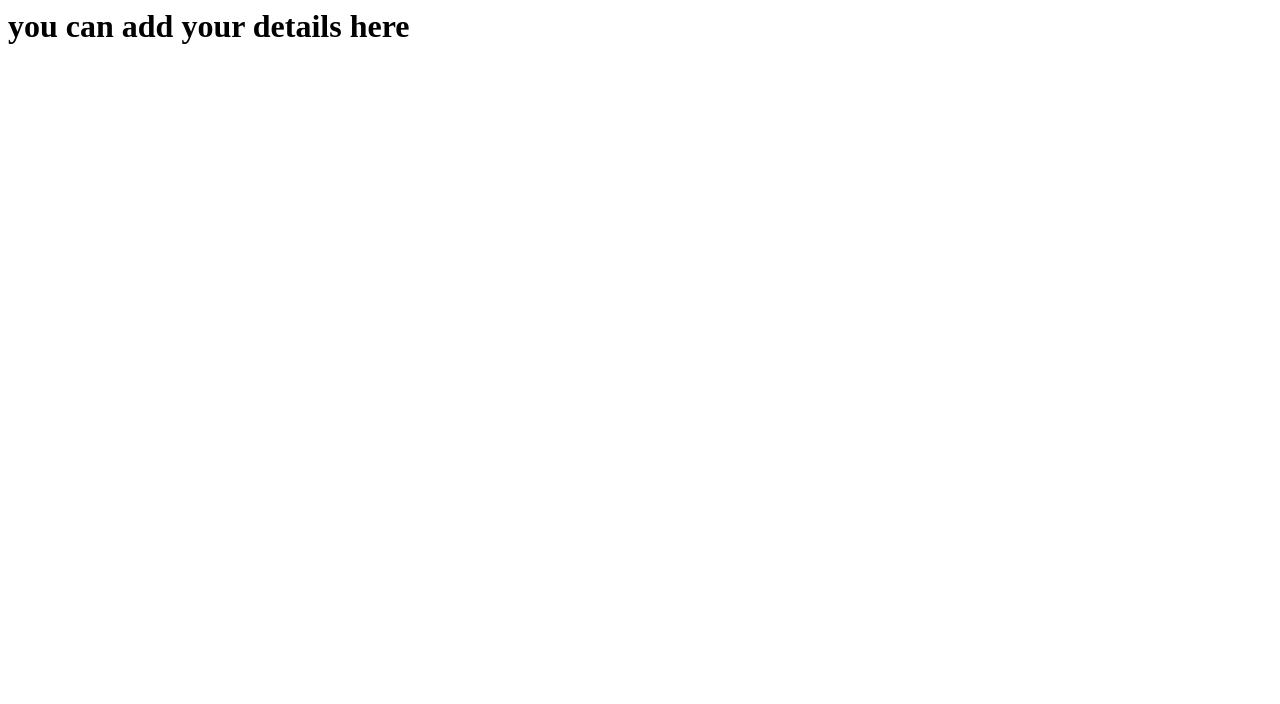
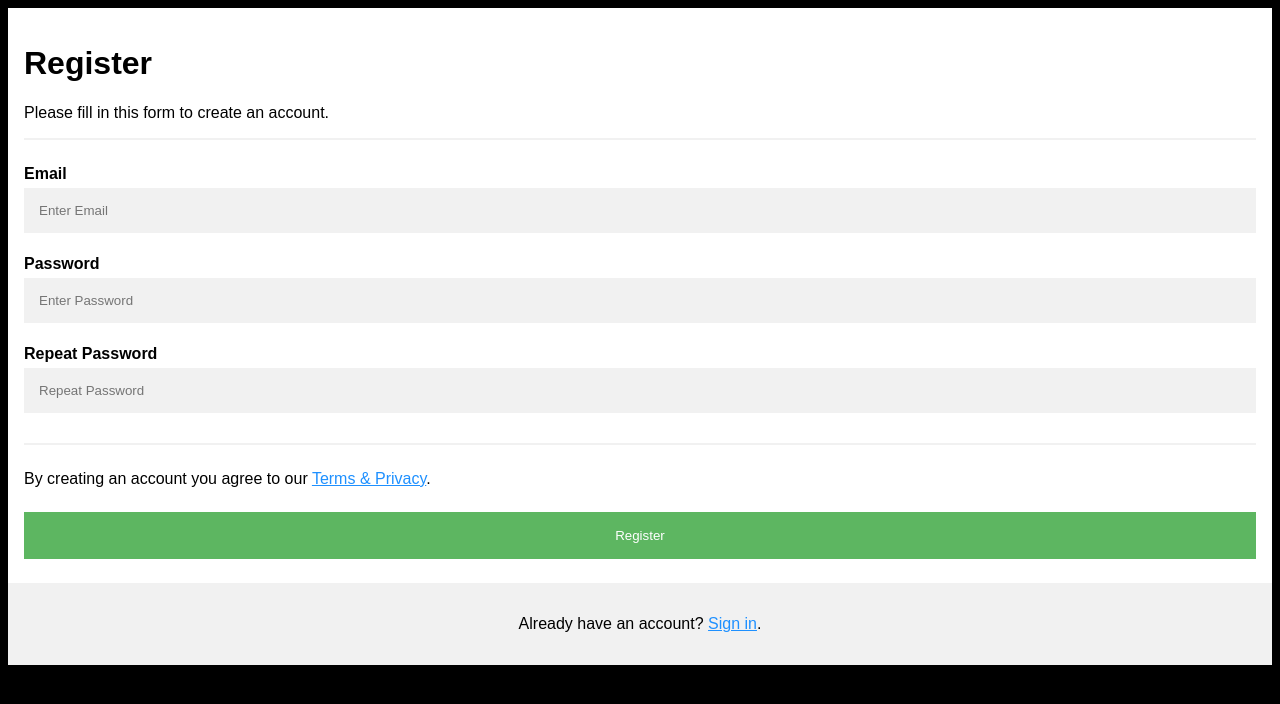
Before and after one commit to AzharUddinSheikh/SimpleWebApp, a Flask app: page /create in a window 1280 px wide. Shown: the top 704 px of the page. Run offline with Flask 2, Linux system fonts and the light colour scheme.

Commit message:
downloaded new templated form registration copied into create.html where we can connect our db

```diff
--- a/MY PROJECT/webapp/templates/create.html
+++ b/MY PROJECT/webapp/templates/create.html
@@ -1 +1,103 @@
-<h1>you can add your details here</h1>
+<!DOCTYPE html>
+<html>
+
+<head>
+    <meta name="viewport" content="width=device-width, initial-scale=1">
+    <style>
+        body {
+            font-family: Arial, Helvetica, sans-serif;
+            background-color: black;
+        }
+
+        * {
+            box-sizing: border-box;
+        }
+
+        /* Add padding to containers */
+        .container {
+            padding: 16px;
+            background-color: white;
+        }
+
+        /* Full-width input fields */
+        input[type=text],
+        input[type=password] {
+            width: 100%;
+            padding: 15px;
+            margin: 5px 0 22px 0;
+            display: inline-block;
+            border: none;
+            background: #f1f1f1;
+        }
+
+        input[type=text]:focus,
+        input[type=password]:focus {
+            background-color: #ddd;
+            outline: none;
+        }
+
+        /* Overwrite default styles of hr */
+        hr {
+            border: 1px solid #f1f1f1;
+            margin-bottom: 25px;
+        }
+
+        /* Set a style for the submit button */
+        .registerbtn {
+            background-color: #4CAF50;
+            color: white;
+            padding: 16px 20px;
+            margin: 8px 0;
+            border: none;
+            cursor: pointer;
+            width: 100%;
+            opacity: 0.9;
+        }
+
+        .registerbtn:hover {
+            opacity: 1;
+        }
+
+        /* Add a blue text color to links */
+        a {
+            color: dodgerblue;
+        }
+
+        /* Set a grey background color and center the text of the "sign in" section */
+        .signin {
+            background-color: #f1f1f1;
+            text-align: center;
+        }
+    </style>
+</head>
+
+<body>
+
+    <form action="/action_page.php">
+        <div class="container">
+            <h1>Register</h1>
+            <p>Please fill in this form to create an account.</p>
+            <hr>
+
+            <label for="email"><b>Email</b></label>
+            <input type="text" placeholder="Enter Email" name="email" id="email" required>
+
+            <label for="psw"><b>Password</b></label>
+            <input type="password" placeholder="Enter Password" name="psw" id="psw" required>
+
+            <label for="psw-repeat"><b>Repeat Password</b></label>
+            <input type="password" placeholder="Repeat Password" name="psw-repeat" id="psw-repeat" required>
+            <hr>
+            <p>By creating an account you agree to our <a href="#">Terms & Privacy</a>.</p>
+
+            <button type="submit" class="registerbtn">Register</button>
+        </div>
+
+        <div class="container signin">
+            <p>Already have an account? <a href="/">Sign in</a>.</p>
+        </div>
+    </form>
+
+</body>
+
+</html>
```
